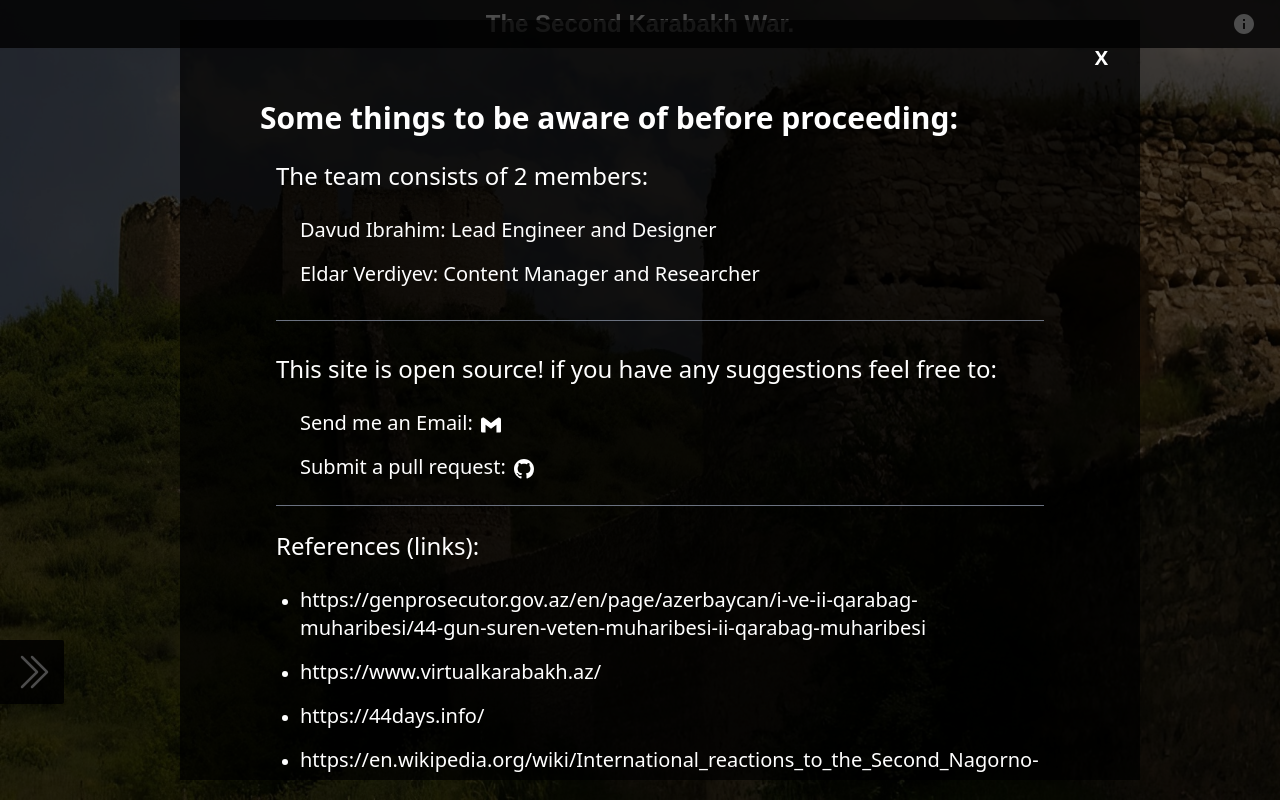
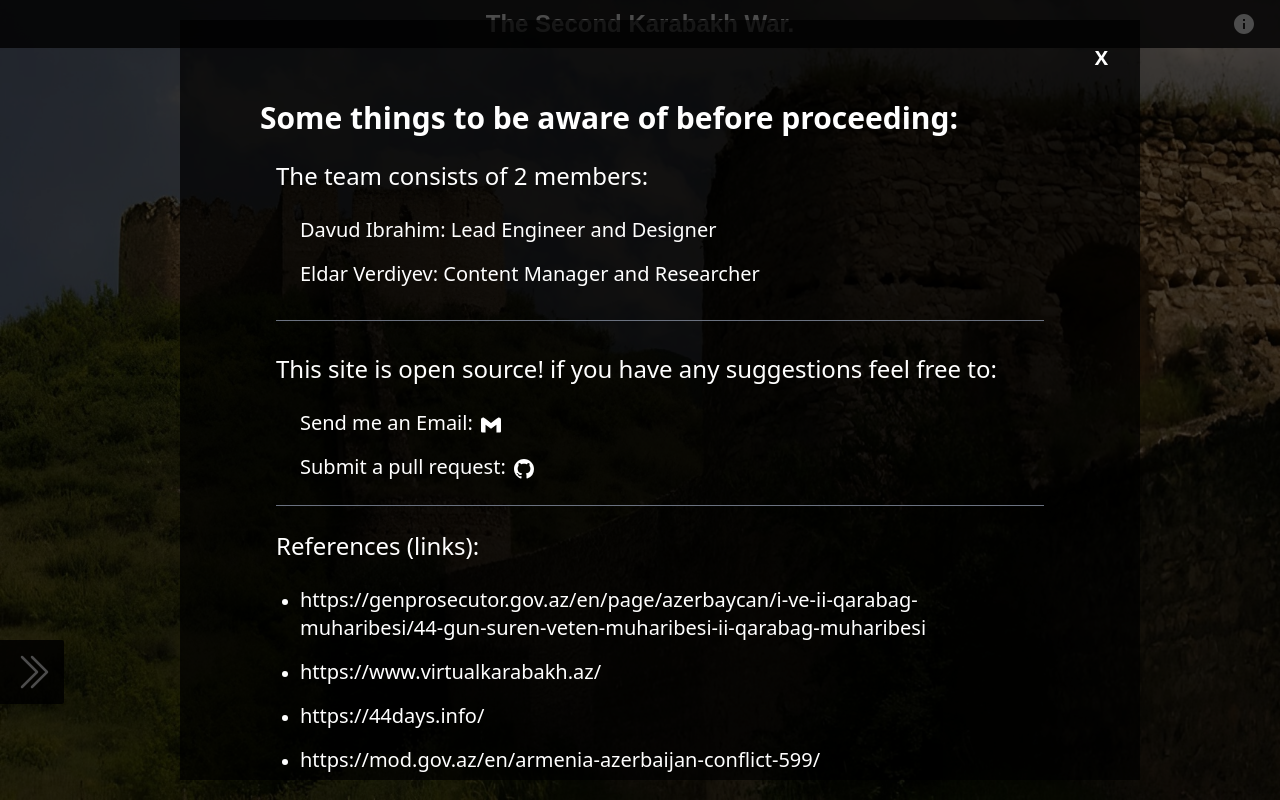
Before and after one commit to kdiffin/Karabakh-project-ADA, a Next.js app: page / in a window 1280 px wide. Both pictures are taken after a click on the icon 1244 px from the left and 24 px from the top of the page. Built offline with nearby package versions, Linux system fonts and the light colour scheme; grey boxes are pictures that could not be loaded.

Commit message:
removed wikipedia as resource

```diff
--- a/src/components/InformationPopup.tsx
+++ b/src/components/InformationPopup.tsx
@@ -119,15 +119,6 @@ function InformationPopup(props: {
 
                     <li>
                       <a
-                        href="https://en.wikipedia.org/wiki/International_reactions_to_the_Second_Nagorno-Karabakh_War"
-                        className="flex items-center gap-2 text-xl "
-                      >
-                        https://en.wikipedia.org/wiki/International_reactions_to_the_Second_Nagorno-Karabakh_War
-                      </a>
-                    </li>
-
-                    <li>
-                      <a
                         href="https://mod.gov.az/en/armenia-azerbaijan-conflict-599/
                       "
                         className="flex items-center gap-2 text-xl "
```
